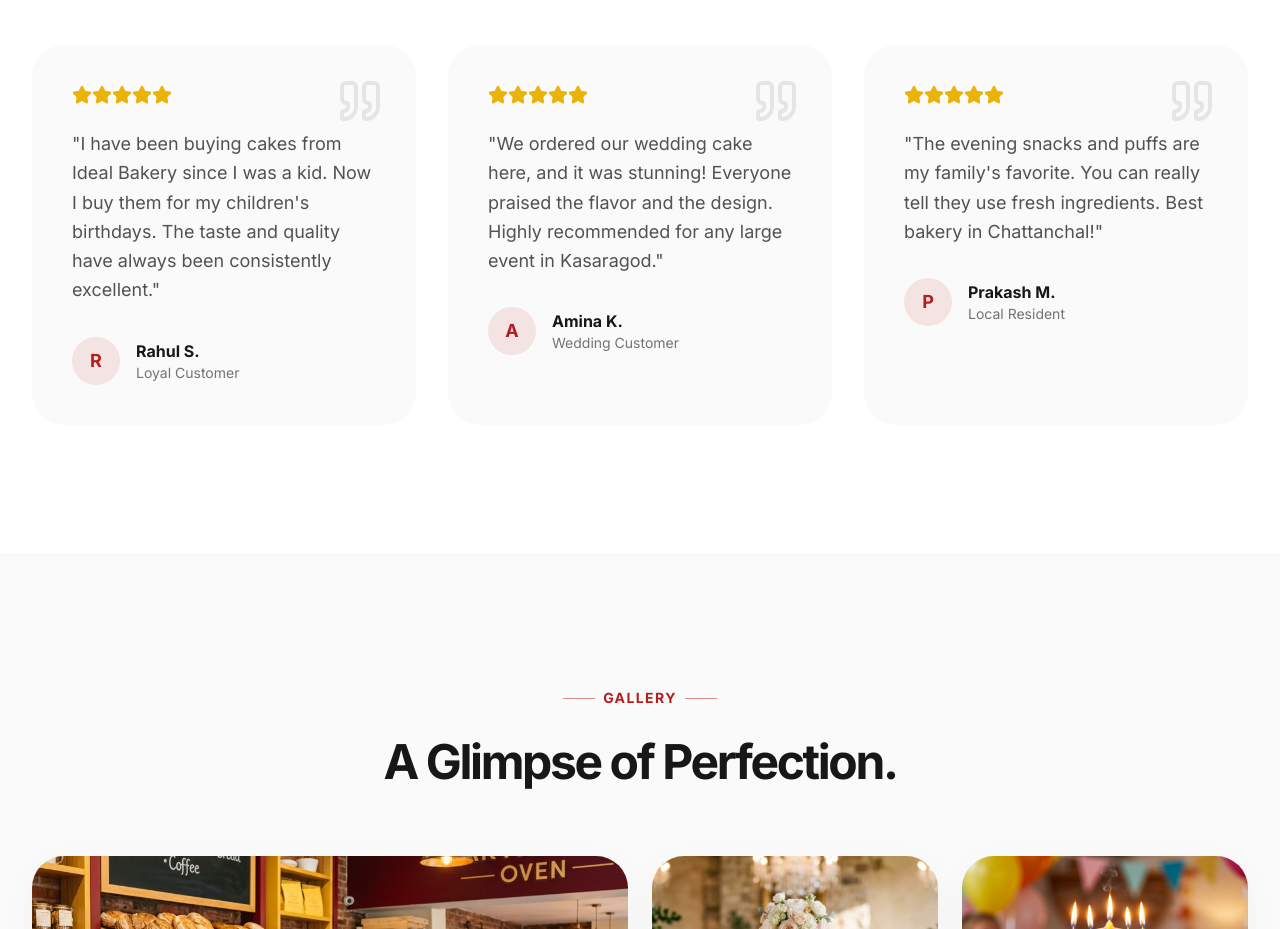
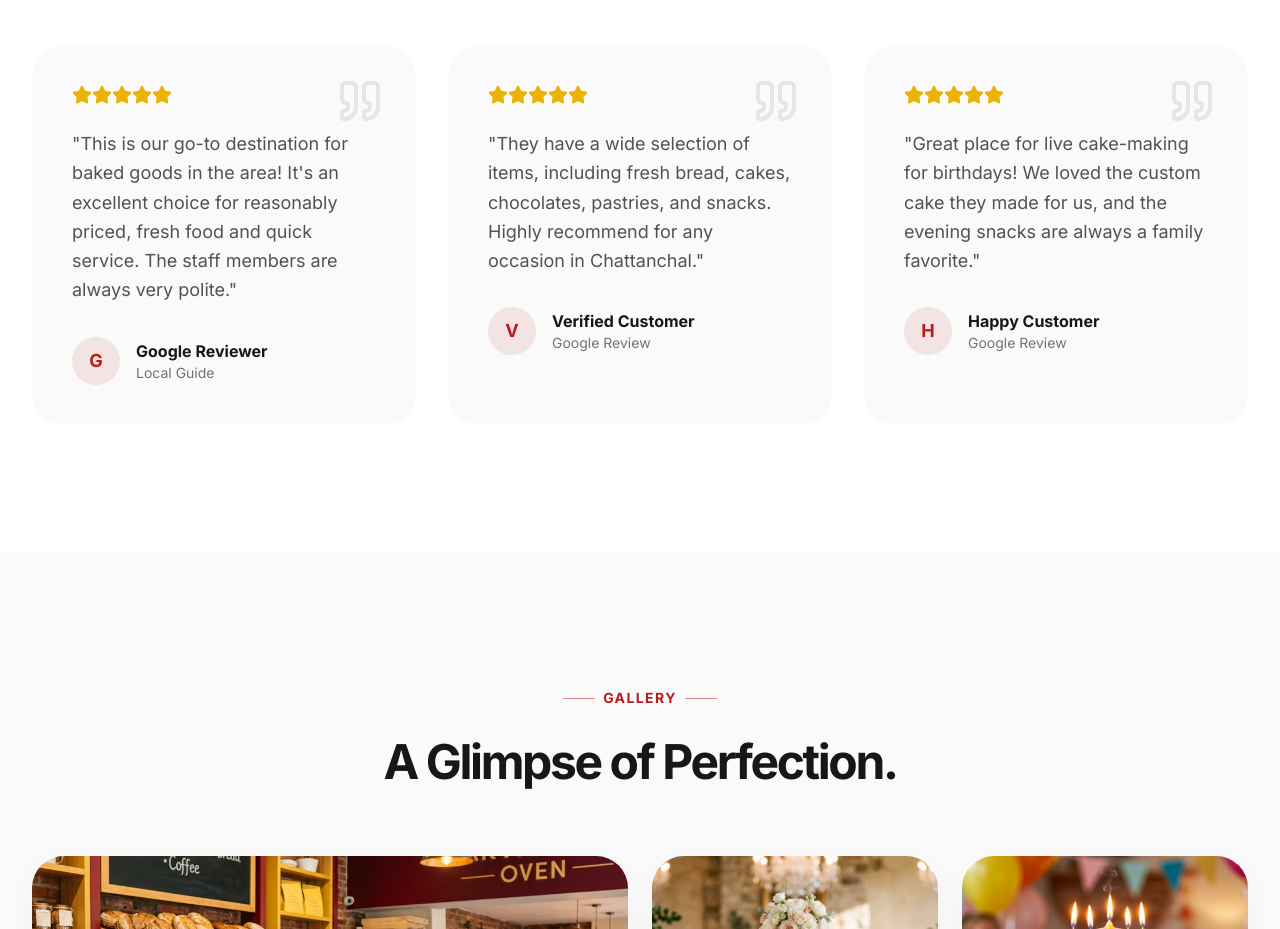
Before and after one commit to safwanmv/ideal-bakery, a Next.js app: page / in a window 1280 px wide. Shown: the part 5420-6349 px from the top of the page. Built offline with nearby package versions, Linux system fonts and the light colour scheme.

Commit message:
Update testimonials with real Google Reviews feedback

```diff
--- a/src/components/Testimonials.tsx
+++ b/src/components/Testimonials.tsx
@@ -6,19 +6,19 @@ import { motion, Variants } from "framer-motion";
 export default function Testimonials() {
   const testimonials = [
     {
-      content: "I have been buying cakes from Ideal Bakery since I was a kid. Now I buy them for my children's birthdays. The taste and quality have always been consistently excellent.",
-      author: "Rahul S.",
-      role: "Loyal Customer"
+      content: "This is our go-to destination for baked goods in the area! It's an excellent choice for reasonably priced, fresh food and quick service. The staff members are always very polite.",
+      author: "Google Reviewer",
+      role: "Local Guide"
     },
     {
-      content: "We ordered our wedding cake here, and it was stunning! Everyone praised the flavor and the design. Highly recommended for any large event in Kasaragod.",
-      author: "Amina K.",
-      role: "Wedding Customer"
+      content: "They have a wide selection of items, including fresh bread, cakes, chocolates, pastries, and snacks. Highly recommend for any occasion in Chattanchal.",
+      author: "Verified Customer",
+      role: "Google Review"
     },
     {
-      content: "The evening snacks and puffs are my family's favorite. You can really tell they use fresh ingredients. Best bakery in Chattanchal!",
-      author: "Prakash M.",
-      role: "Local Resident"
+      content: "Great place for live cake-making for birthdays! We loved the custom cake they made for us, and the evening snacks are always a family favorite.",
+      author: "Happy Customer",
+      role: "Google Review"
     }
   ];
 
```
